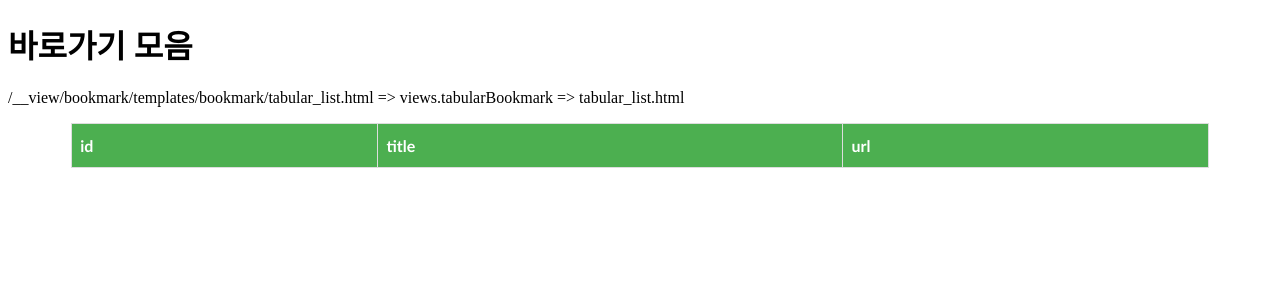
After one commit to leeahtia/bookmark_1, a Django app: template bookmark/templates/bookmark/tabular_list.html in a window 1280 px wide. The commit adds this page. Shown: the top 300 px of the page. Run offline with Django 3.2, Linux system fonts and the light colour scheme; the template is opened without the code that fills it, so the values that code supplies are empty.

Commit message:
Changed ...

```diff
--- a/bookmark/admin.py
+++ b/bookmark/admin.py
@@ -1,3 +1,4 @@
+#-*-coding: utf-8-*-
 from django.contrib import admin
 # 북마크 앱 모델에서 클래스 임포트
 from bookmark.models import Bookmark
--- a/bookmark/models.py
+++ b/bookmark/models.py
@@ -1,3 +1,4 @@
+#-*-coding: utf-8-*-
 from django.db import models
 # 장고에서
 # 테이블은 (django.dbmodels.Model을 상속받는) 클래스로 정의하고,
--- /dev/null
+++ b/bookmark/templates/bookmark/tabular_list.html
@@ -0,0 +1,62 @@
+
+<!DOCTYPE html>
+<html lang="ko">
+<head>
+    <meta charset="UTF-8">
+    <title>장고 북마크 리스트</title>
+    <style>
+        #tbl {
+            font-family: "Trebuchet MS", Arial, Helvetica, sans-serif;
+            border-collapse: collapse;
+            width: 90%;
+            margin: auto;
+        }
+
+        #tbl td, #tbl th {
+            border: 1px solid #ddd;
+            padding: 8px;
+        }
+
+        #tbl tr:nth-child(even){background-color: #f2f2f2;}
+
+        #tbl tr:hover {background-color: #ddd;}
+
+        #tbl th {
+            padding-top: 12px;
+            padding-bottom: 12px;
+            text-align: left;
+            background-color: #4CAF50;
+            color: white;
+        }
+    </style>
+</head>
+<body>
+    <div id="content">
+        <h1>바로가기 모음</h1>
+        <p> {{ request.path }} => views.tabularBookmark => tabular_list.html </p>
+        <table id="tbl" >
+            <tr>
+                <th>id</th>
+                <th>title</th>
+                <th>url</th>
+            </tr>
+            {% for bookmark in bookmarks %} <!-- bookmarks로 쿼리셋을 넘겼음 -->
+                <tr>
+                    <td>{{ bookmark.id }}</td>
+                    <td>{{ bookmark.title }}</td>
+                    <td>
+                        <!-- name이 'detail'인 url 패턴으로 연결하되
+                        bookmark.id가 pk 매개변수로 지정되어
+                        /bookmark/99/와 같은 url 패턴으로 처리됨.
+                        따라서 BookmarkDV.as_view() 메소드가 담당하여
+                        bookmark_detail.html로 연결함.  -->
+                        <a href="{% url 'detail' bookmark.id %}">
+                            {{ bookmark.url }}
+                        </a>
+                    </td>
+                </tr>
+            {% endfor %}
+        </table>
+    </div>
+</body>
+</html>
--- a/mysite/settings.py
+++ b/mysite/settings.py
@@ -1,3 +1,4 @@
+#-*-coding: utf-8-*-
 """
 Django settings for mysite project.
 
```
Also changed, not shown: bookmark/templates/bookmark/bookmark_list.html (+80 -6 lines), bookmark/urls.py (+13 -0 lines), bookmark/views.py (+26 -0 lines), mysite/urls.py (+32 -7 lines), 1 other file.
